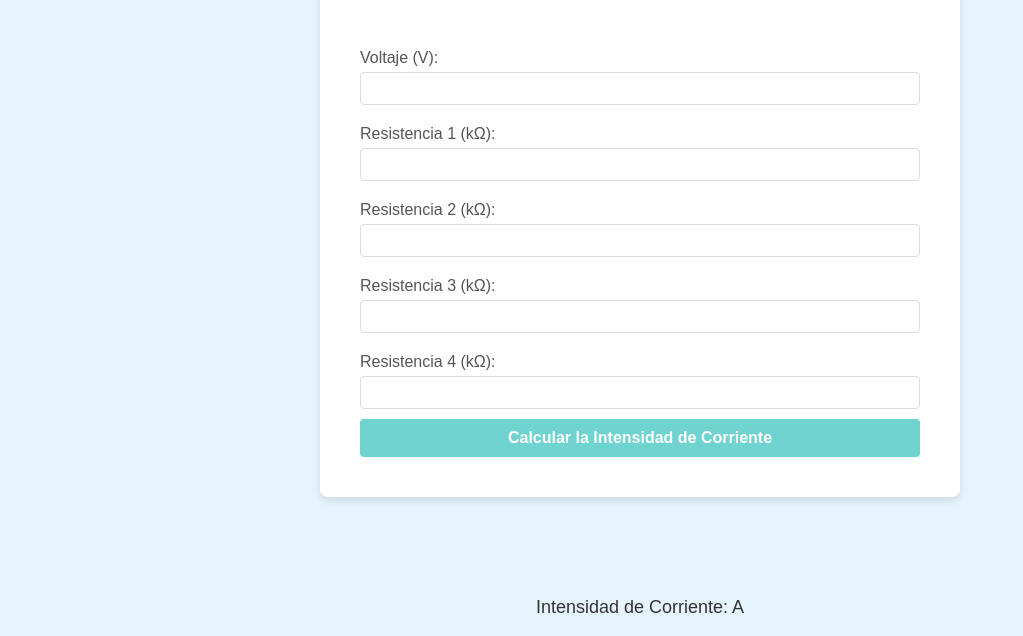
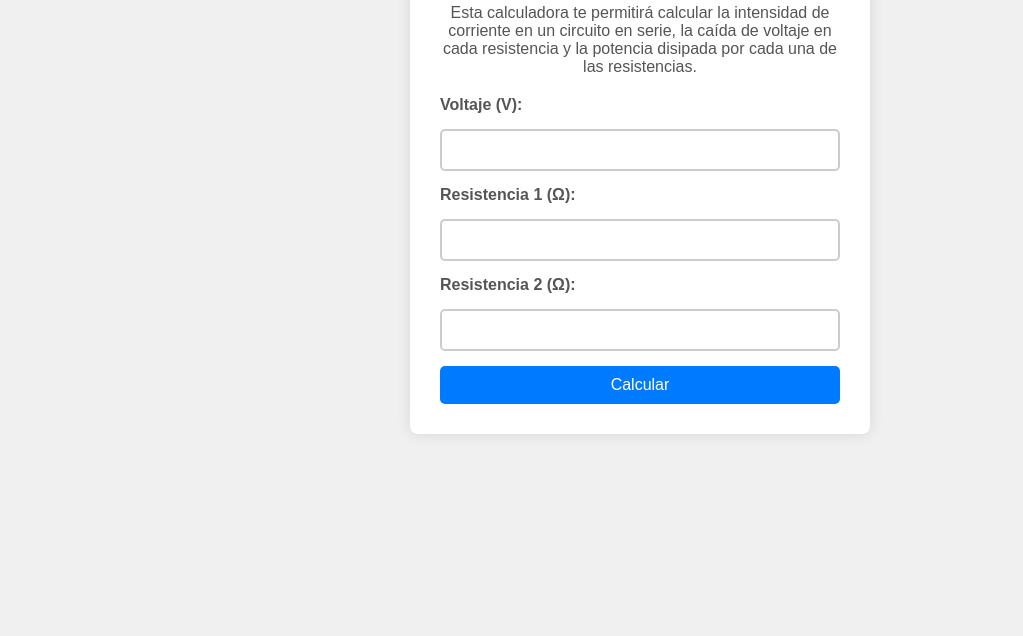
Before and after one commit to NathaliaCajas/Circuitos, a plain HTML site: page index.html in a window 1280 px wide. Shown: the part 273-909 px from the top of the page, without its empty margins (0-1023 px from the left). After the commit the page ends 800 px from the top, so only its background shows below. Drawn offline with Linux system fonts and the light colour scheme.

Commit message:
Segundo Intento

```diff
--- a/index.html
+++ b/index.html
@@ -1,38 +1,37 @@
-<<!DOCTYPE html>
+<!DOCTYPE html>
 <html lang="es">
 <head>
     <meta charset="UTF-8">
     <meta name="viewport" content="width=device-width, initial-scale=1.0">
-    <title>Cálculo de la Intensidad de Corriente, Voltajes Parciales y Potencia en un Circuito en Serie</title>
+    <title>Cálculo de la Intensidad, Voltajes Parciales y Potencia</title>
     <link rel="stylesheet" href="style.css">
 </head>
-
 <body>
     <div class="container">
-        <h1>Cálculo de la Intensidad de Corriente, Voltajes Parciales y Potencia en un Circuito en Serie</h1>
+        <h1>Cálculo de la Intensidad, Voltajes Parciales y Potencia</h1>
+        <p class="descripcion">Esta calculadora te permitirá calcular la intensidad de corriente en un circuito en serie, la caída de voltaje en cada resistencia y la potencia disipada por cada una de las resistencias.</p>
 
-               <div class="inputs">
+        <div class="inputs">
             <label for="voltaje">Voltaje (V):</label>
             <input type="number" id="voltaje" required>
 
-            <label for="resistencia1">Resistencia 1 (kΩ):</label>
+            <label for="resistencia1">Resistencia 1 (Ω):</label>
             <input type="number" id="resistencia1" required>
 
-            <label for="resistencia2">Resistencia 2 (kΩ):</label>
+            <label for="resistencia2">Resistencia 2 (Ω):</label>
             <input type="number" id="resistencia2" required>
 
-            <label for="resistencia3">Resistencia 3 (kΩ):</label>
-            <input type="number" id="resistencia3" required>
+            <button onclick="calcularIntensidad()">Calcular</button>
+        </div>
 
-            <label for="resistencia4">Resistencia 4 (kΩ):</label>
-            <input type="number" id="resistencia4" required>
-
-            <button onclick="calcularIntensidad()">Calcular la Intensidad de Corriente</button>
+        <div id="resultado" style="display:none;">
+            <h3>Resultados:</h3>
+            <p>Intensidad de Corriente: <span id="intensidad"></span>A</p>
+            <p>Caída de Voltaje en R1: <span id="caidaVoltaje1"></span>V</p>
+            <p>Caída de Voltaje en R2: <span id="caidaVoltaje2"></span>V</p>
+            <p>Potencia disipada en R1: <span id="potencia1"></span>W</p>
+            <p>Potencia disipada en R2: <span id="potencia2"></span>W</p>
         </div>
-    </div>
-
-    <div id="resultado">
-        <p>Intensidad de Corriente: <span id="intensidad"></span>A</p>
     </div>
 
     <script src="script.js"></script>
--- a/script.js
+++ b/script.js
@@ -2,26 +2,39 @@ function calcularIntensidad() {
   var voltaje = document.getElementById("voltaje").value;
   var resistencia1 = document.getElementById("resistencia1").value;
   var resistencia2 = document.getElementById("resistencia2").value;
-   var resistencia3 = document.getElementById("resistencia3").value;
-   var resistencia4 = document.getElementById("resistencia4").value;
 
-     if (voltaje === "" || resistencia1 === "" || resistencia2 === "" || resistencia3 === "" || resistencia4 === "") {
+  if (voltaje === "" || resistencia1 === "" || resistencia2 === "") {
       alert("Por favor ingresa los valores del voltaje y de las resistencias.");
       return;
   }
 
   voltaje = parseFloat(voltaje);
-   resistencia1 = parseFloat(resistencia1) * 0.01;
-   resistencia2 = parseFloat(resistencia2) * 0.01;
-   resistencia3 = parseFloat(resistencia3) * 0.01;
-   resistencia4 = parseFloat(resistencia4) * 0.01;
+  resistencia1 = parseFloat(resistencia1);
+  resistencia2 = parseFloat(resistencia2);
 
-      if (resistencia1 <= 0 || resistencia2 <= 0 || resistencia3 <= 0 || resistencia4 <= 0) {
+  if (resistencia1 <= 0 || resistencia2 <= 0) {
       alert("El valor de las resistencias debe ser mayor que 0.");
       return;
   }
 
-   var intensidad = voltaje / (resistencia1 + resistencia2 + resistencia3 + resistencia4);
+  // Cálculo de la intensidad total
+  var intensidad = voltaje / (resistencia1 + resistencia2);
 
+  // Cálculo de la caída de voltaje en cada resistencia
+  var caidaVoltaje1 = intensidad * resistencia1;
+  var caidaVoltaje2 = intensidad * resistencia2;
+
+  // Cálculo de la potencia disipada en cada resistencia
+  var potencia1 = intensidad * caidaVoltaje1;
+  var potencia2 = intensidad * caidaVoltaje2;
+
+  // Mostrar resultados en el DOM
   document.getElementById("intensidad").innerText = intensidad.toFixed(2);
+  document.getElementById("caidaVoltaje1").innerText = caidaVoltaje1.toFixed(2);
+  document.getElementById("caidaVoltaje2").innerText = caidaVoltaje2.toFixed(2);
+  document.getElementById("potencia1").innerText = potencia1.toFixed(2);
+  document.getElementById("potencia2").innerText = potencia2.toFixed(2);
+
+  // Mostrar el bloque de resultados
+  document.getElementById("resultado").style.display = "block";
 }
--- a/style.css
+++ b/style.css
@@ -1,18 +1,21 @@
+/* Estilos generales */
 body {
-    font-family: arial, sans-serif;
-    background-color: #e6f4fd;
+    font-family: Arial, sans-serif;
+    background-color: #f0f0f0;
+    display: flex;
+    justify-content: center;
+    align-items: center;
+    height: 100vh;
     margin: 0;
-    padding: 0;
 }
 
 .container {
-    width: 600px;
-    margin: 100px auto;
-    padding: 20px;
-    background-color: #fff;
+    background-color: #ffffff;
+    padding: 30px;
     border-radius: 8px;
-    box-shadow: 0 4px 8px rgba(0, 0, 0, 0.1);
-    position: relative;
+    box-shadow: 0 0 15px rgba(0, 0, 0, 0.1);
+    width: 400px;
+    max-width: 100%;
 }
 
 h1 {
@@ -20,64 +23,69 @@ h1 {
     color: #333;
 }
 
-.image-container {
-    position: relative;
-    width: 100%;
-    display: block;
-    margin-bottom: 20px;
-}
-
-.image-container img {
-    width: 100%;
-    height: auto;
-    display: block;
-}
-
 .inputs {
-    position: relative; /* Cambiado a relative para evitar solapamiento */
-    width: 100%;
-    padding: 20px;
-    background-color: rgba(255, 255, 255, 0.7);
-    border-radius: 8px;
-    box-sizing: border-box; /* Garantiza que el padding no afecte el tamaño total */
+    display: flex;
+    flex-direction: column;
+    gap: 15px;
 }
 
 label {
-    display: block;
-    margin: 10px 0 5px;
+    font-weight: bold;
     color: #555;
 }
 
-input {
-    width: 100%;
-    padding: 8px;
-    margin-bottom: 10px;
-    border: 1px solid #ddd;
-    border-radius: 4px;
+input[type="number"] {
+    padding: 10px;
+    font-size: 1rem;
+    border: 2px solid #ccc;
+    border-radius: 5px;
+    outline: none;
+    transition: border-color 0.3s;
+}
+
+input[type="number"]:focus {
+    border-color: #007bff;
 }
 
 button {
-    width: 100%;
     padding: 10px;
-    background-color: #6fd3cf;
+    background-color: #007bff;
     color: white;
     border: none;
-    border-radius: 4px;
+    border-radius: 5px;
+    font-size: 1rem;
     cursor: pointer;
-    font-size: 16px;
-    font-weight: bold;
+    transition: background-color 0.3s;
 }
 
 button:hover {
-    background-color: #a8dcd3;
+    background-color: #0056b3;
 }
 
 #resultado {
-    text-align: center;
-    margin-top: 20px;
+    margin-top: 30px;
+    padding: 20px;
+    background-color: #f8f9fa;
+    border-radius: 8px;
+    box-shadow: 0 0 10px rgba(0, 0, 0, 0.1);
 }
 
 #resultado p {
-    font-size: 18px;
+    font-size: 1.1rem;
     color: #333;
+    margin: 8px 0;
 }
+
+span {
+    font-weight: bold;
+    color: #007bff;
+}
+
+/* Estilo para la descripción */
+.descripcion {
+    font-size: 1rem;
+    color: #555;
+    margin-top: 10px;
+    text-align: center;
+    margin-bottom: 20px;
+}
```
Lines whose indentation alone changed are shown as unchanged.
